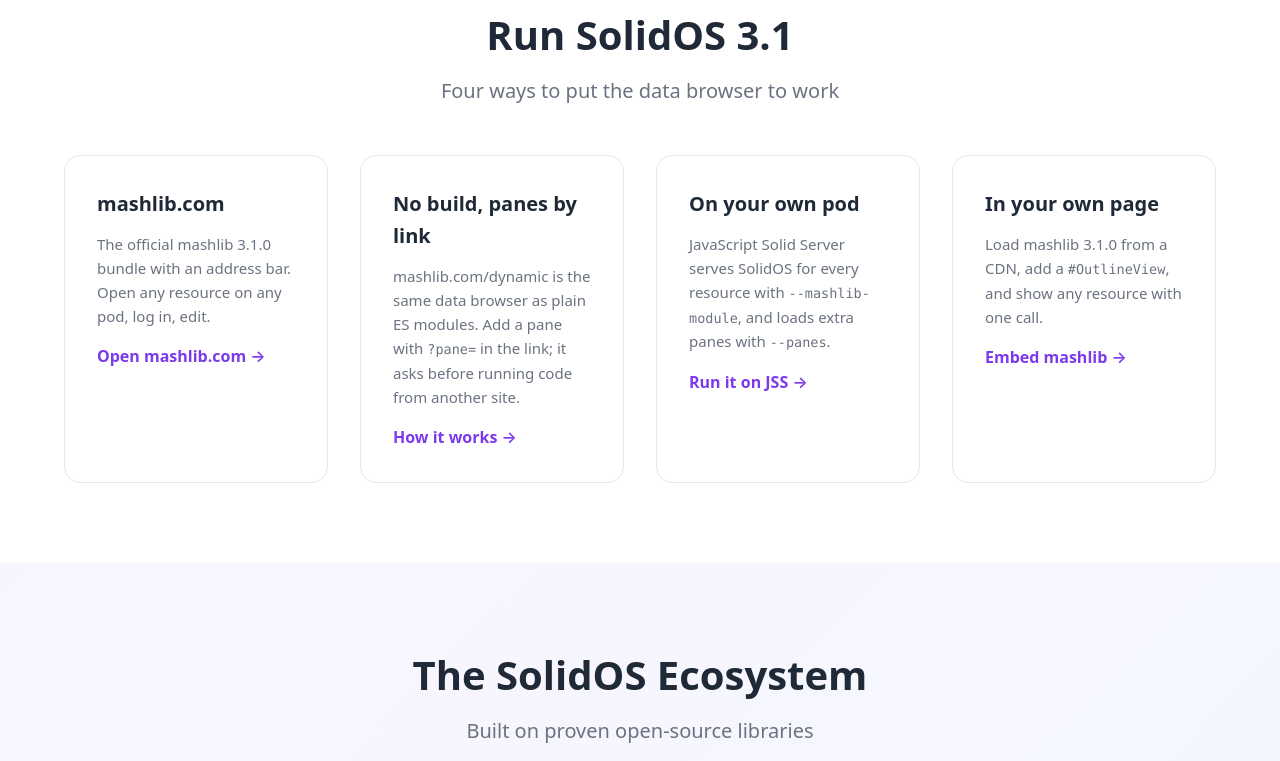
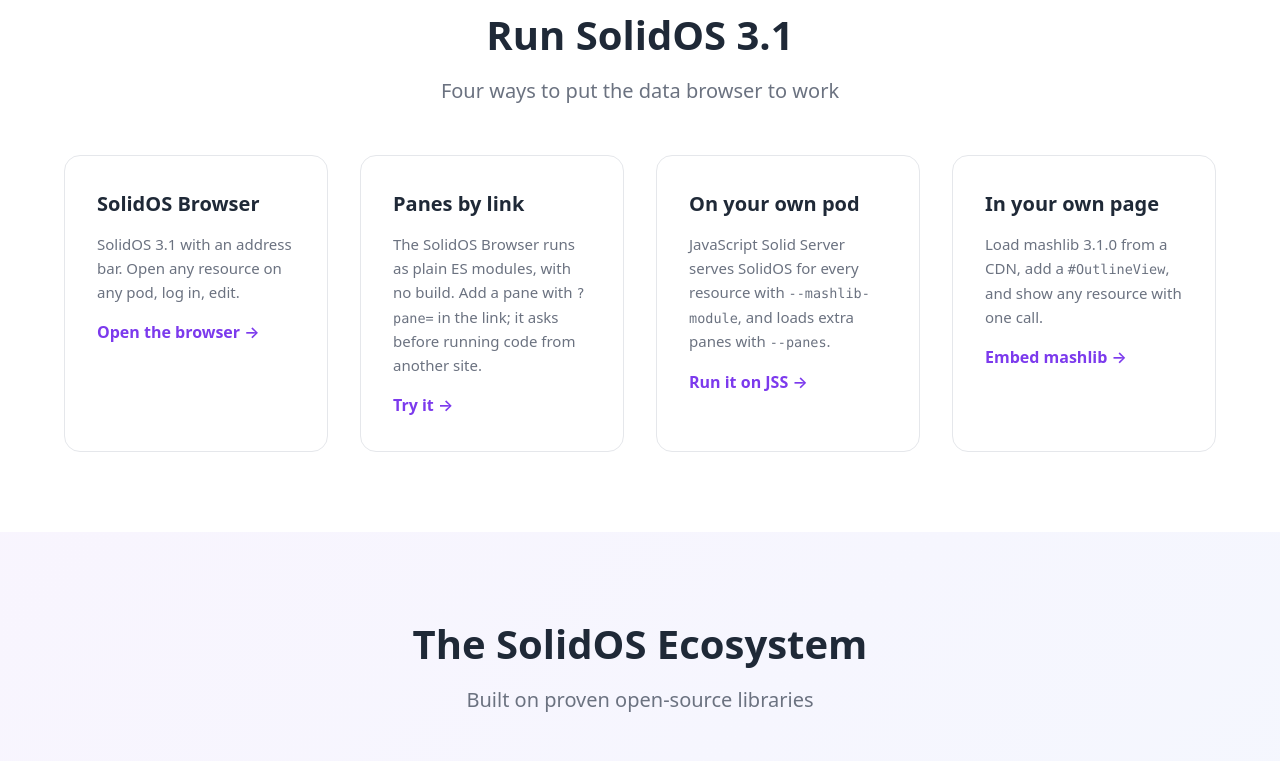
Before and after one commit to solid-docs/solid-docs.github.io, a plain HTML site: page index.html in a window 1280 px wide. Shown: the part 2316-3077 px from the top of the page. Drawn offline with Linux system fonts and the light colour scheme.

Commit message:
Front page: every demo link opens the SolidOS Browser on this site

```diff
--- a/index.html
+++ b/index.html
@@ -564,16 +564,16 @@
           <p>Four ways to put the data browser to work</p>
         </div>
         <div class="cards">
-          <a href="https://mashlib.com/" class="card">
-            <h3>mashlib.com</h3>
-            <p>The official mashlib 3.1.0 bundle with an address bar. Open any resource on any pod, log in, edit.</p>
-            <span class="card-link">Open mashlib.com →</span>
+          <a href="/docs/browser/" class="card">
+            <h3>SolidOS Browser</h3>
+            <p>SolidOS 3.1 with an address bar. Open any resource on any pod, log in, edit.</p>
+            <span class="card-link">Open the browser →</span>
           </a>
 
-          <a href="/docs/guides/mashlib-com" class="card">
-            <h3>No build, panes by link</h3>
-            <p>mashlib.com/dynamic is the same data browser as plain ES modules. Add a pane with <code>?pane=</code> in the link; it asks before running code from another site.</p>
-            <span class="card-link">How it works →</span>
+          <a href="/docs/browser/" class="card">
+            <h3>Panes by link</h3>
+            <p>The SolidOS Browser runs as plain ES modules, with no build. Add a pane with <code>?pane=</code> in the link; it asks before running code from another site.</p>
+            <span class="card-link">Try it →</span>
           </a>
 
           <a href="/docs/guides/running-on-jss" class="card">
@@ -646,7 +646,7 @@
           <ul>
             <li><a href="/userguide/">User Guide</a></li>
             <li><a href="/docs/">Dev Docs</a></li>
-            <li><a href="https://mashlib.com/">Live Demo</a></li>
+            <li><a href="/docs/browser/">Live Demo</a></li>
             <li><a href="/docs/guides/migrating-to-3.1">What is new in 3.1</a></li>
           </ul>
         </div>
@@ -670,7 +670,6 @@
           <h4>More</h4>
           <ul>
             <li><a href="https://solidproject.org/users/get-a-pod">Get a Pod</a></li>
-            <li><a href="https://mashlib.com/dynamic/">mashlib.com/dynamic</a></li>
             <li><a href="https://jss.live/">JavaScript Solid Server</a></li>
             <li><a href="https://github.com/CommunitySolidServer/CommunitySolidServer">CSS Server</a></li>
           </ul>
```
